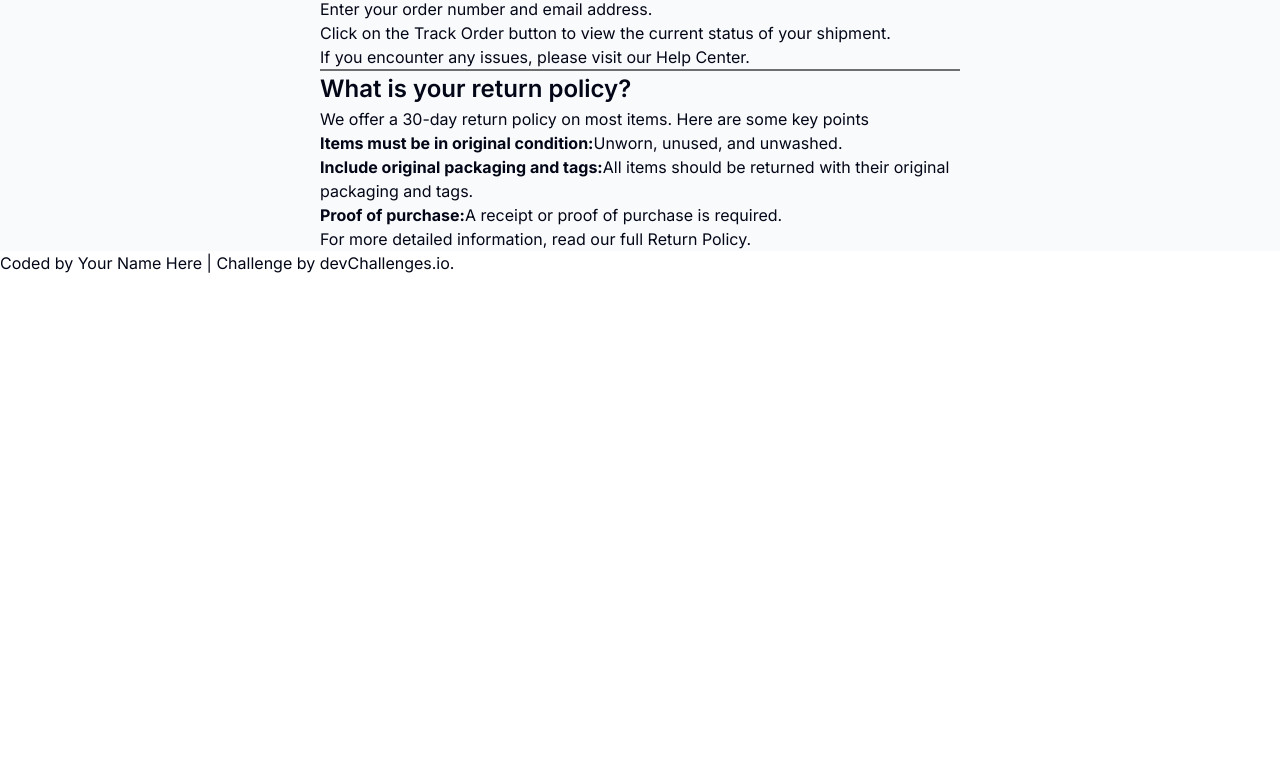
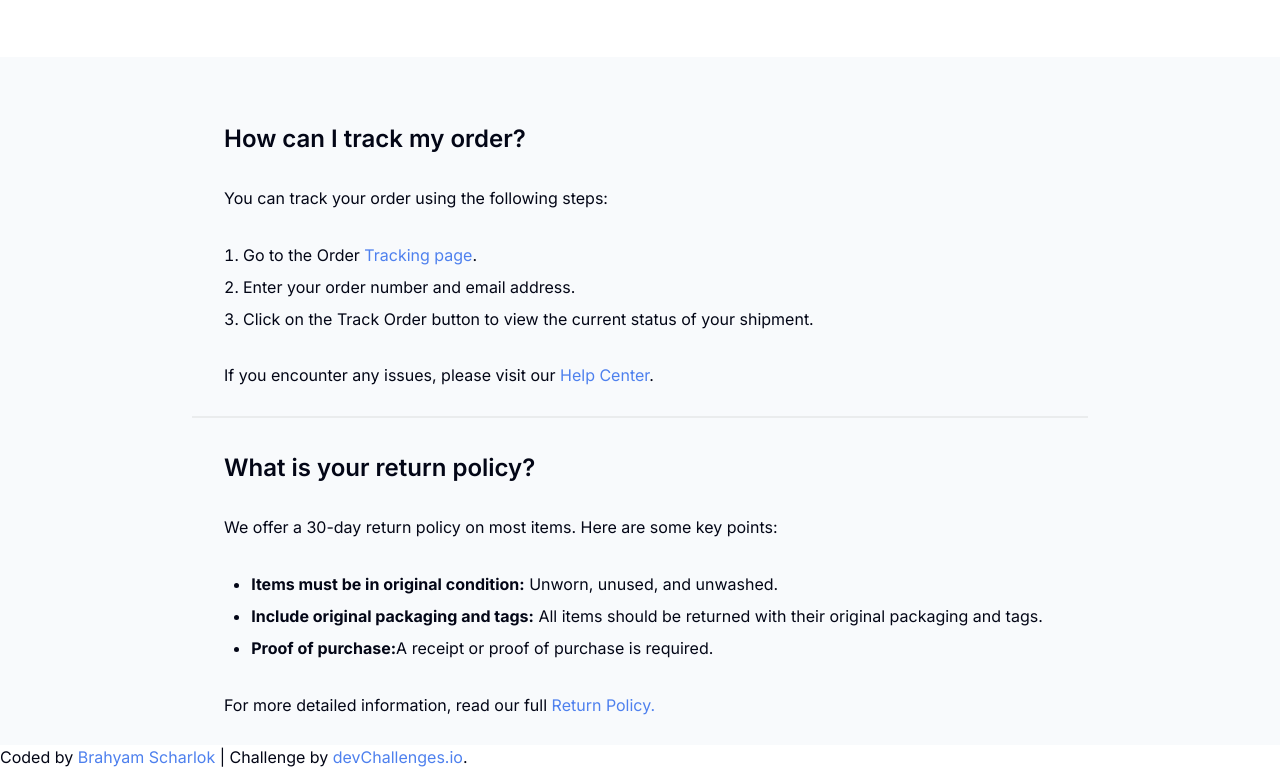
Before and after one commit to BScharlokMontoya/Preguntas-Frecuentes, a plain HTML site: page simple-faq-master/index.html in a window 1280 px wide. Shown: the part 165-934 px from the top of the page. Before the commit the page ends 800 px from the top, so only its background shows below. Drawn offline with Linux system fonts and the light colour scheme.

Commit message:
css listo

```diff
--- a/simple-faq-master/index.html
+++ b/simple-faq-master/index.html
@@ -33,31 +33,34 @@
     <main>
       <section>
         <h2>How can I track my order?</h2>
-        <p>You can track your order using the following steps:</p>
-        <ol>
-          <li>Go to the Order <span>Tracking page</span></li>
+        <p class="text1">You can track your order using the following steps:</p>
+        <ol class="ordenada">
+          <li>Go to the Order <a href="">Tracking page</a>.</li>
           <li>Enter your order number and email address.</li>
           <li>
             Click on the Track Order button to view the current status of your
             shipment.
           </li>
         </ol>
-        <p>If you encounter any issues, please visit our Help Center.</p>
+        <p class="text1">
+          If you encounter any issues, please visit our
+          <a href="">Help Center</a>.
+        </p>
       </section>
       <hr />
       <section>
         <h2>What is your return policy?</h2>
-        <p>
+        <p class="text1">
           We offer a 30-day return policy on most items. Here are some key
-          points
+          points:
         </p>
-        <ul>
+        <ul class="desordenada">
           <li>
-            <strong>Items must be in original condition:</strong>Unworn, unused,
-            and unwashed.
+            <strong>Items must be in original condition:</strong> Unworn,
+            unused, and unwashed.
           </li>
           <li>
-            <strong>Include original packaging and tags:</strong>All items
+            <strong>Include original packaging and tags:</strong> All items
             should be returned with their original packaging and tags.
           </li>
           <li>
@@ -65,15 +68,15 @@
             required.
           </li>
         </ul>
-        <p>
+        <p class="text1">
           For more detailed information, read our full
-          <span>Return Policy.</span>
+          <span><a href="">Return Policy.</a></span>
         </p>
       </section>
     </main>
 
     <div class="author-info">
-      Coded by <a href="#">Your Name Here</a> | Challenge by
+      Coded by <a href="#">Brahyam Scharlok</a> | Challenge by
       <a href="https://www.devchallenges.io?ref=challenge" target="_blank"
         >devChallenges.io</a
       >.
--- a/simple-faq-master/style.css
+++ b/simple-faq-master/style.css
@@ -7,19 +7,22 @@ body {
 header {
   background-color: #ffffff;
   text-align: center;
+  margin: 4.5rem auto;
 }
 
 main {
   background-color: #f8fafc;
 }
-section,
-hr {
-  width: 50%;
+section {
+  width: 65%;
   margin: auto;
 }
 
 hr {
-  border: 1px solid #6e6f70;
+  border: 1px solid rgba(110, 111, 112, 0.1);
+  width: 70%;
+  margin: auto;
+  margin-bottom: -2rem;
 }
 
 h1,
@@ -33,9 +36,30 @@ h1 {
 
 h2 {
   font-size: 1.5rem;
+  padding-top: 4rem;
 }
 
 p {
   font-weight: 400;
   font-size: 1rem;
 }
+
+a {
+  color: #4e80ee;
+}
+.text1 {
+  padding: 1.8rem 0;
+}
+
+.ordenada {
+  list-style-type: decimal;
+  list-style-position: inside;
+  line-height: 2;
+}
+
+.desordenada {
+  list-style-type: disc;
+  list-style-position: outside;
+  line-height: 2;
+  padding-left: 1.7rem;
+}
```
